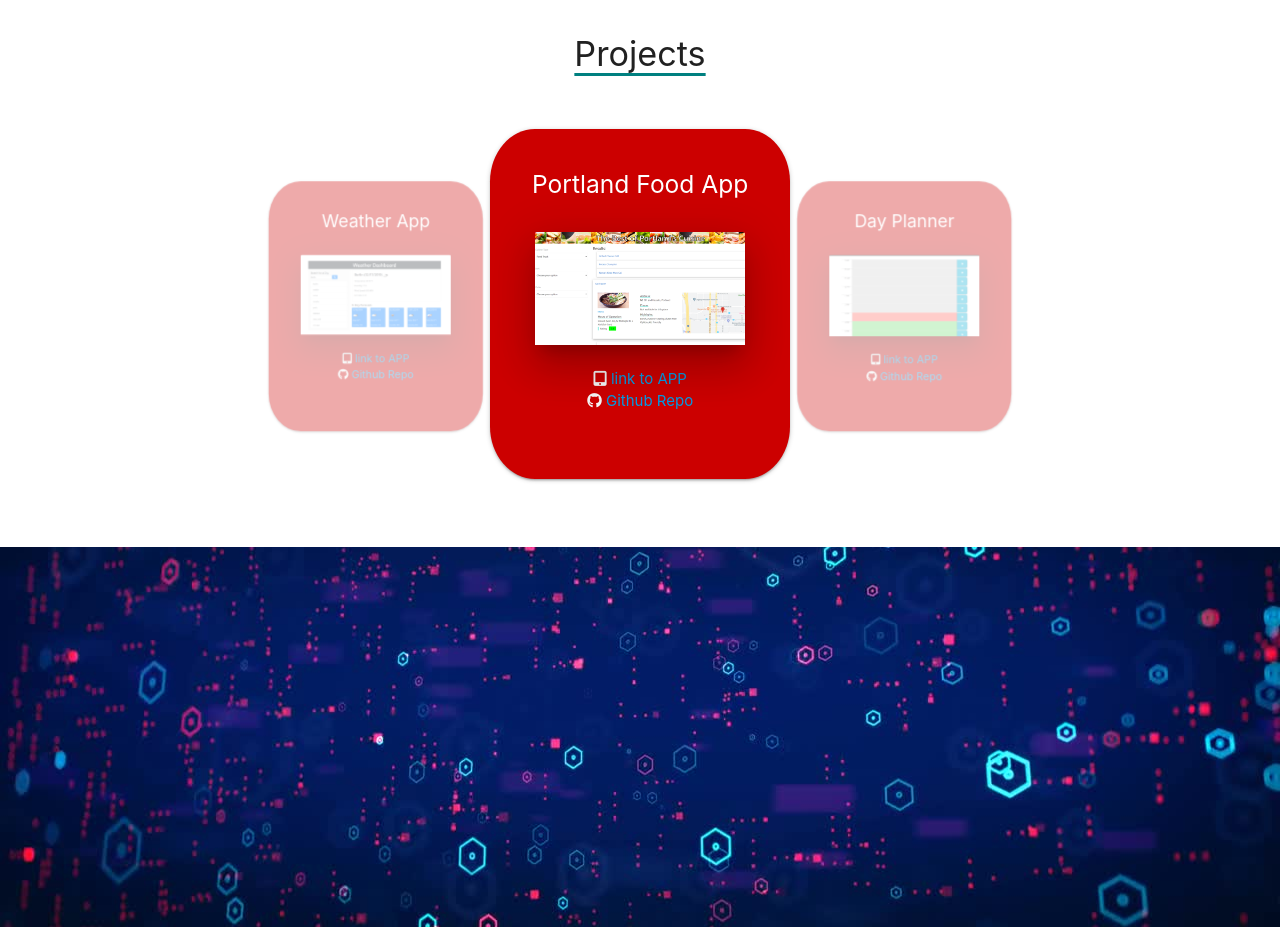
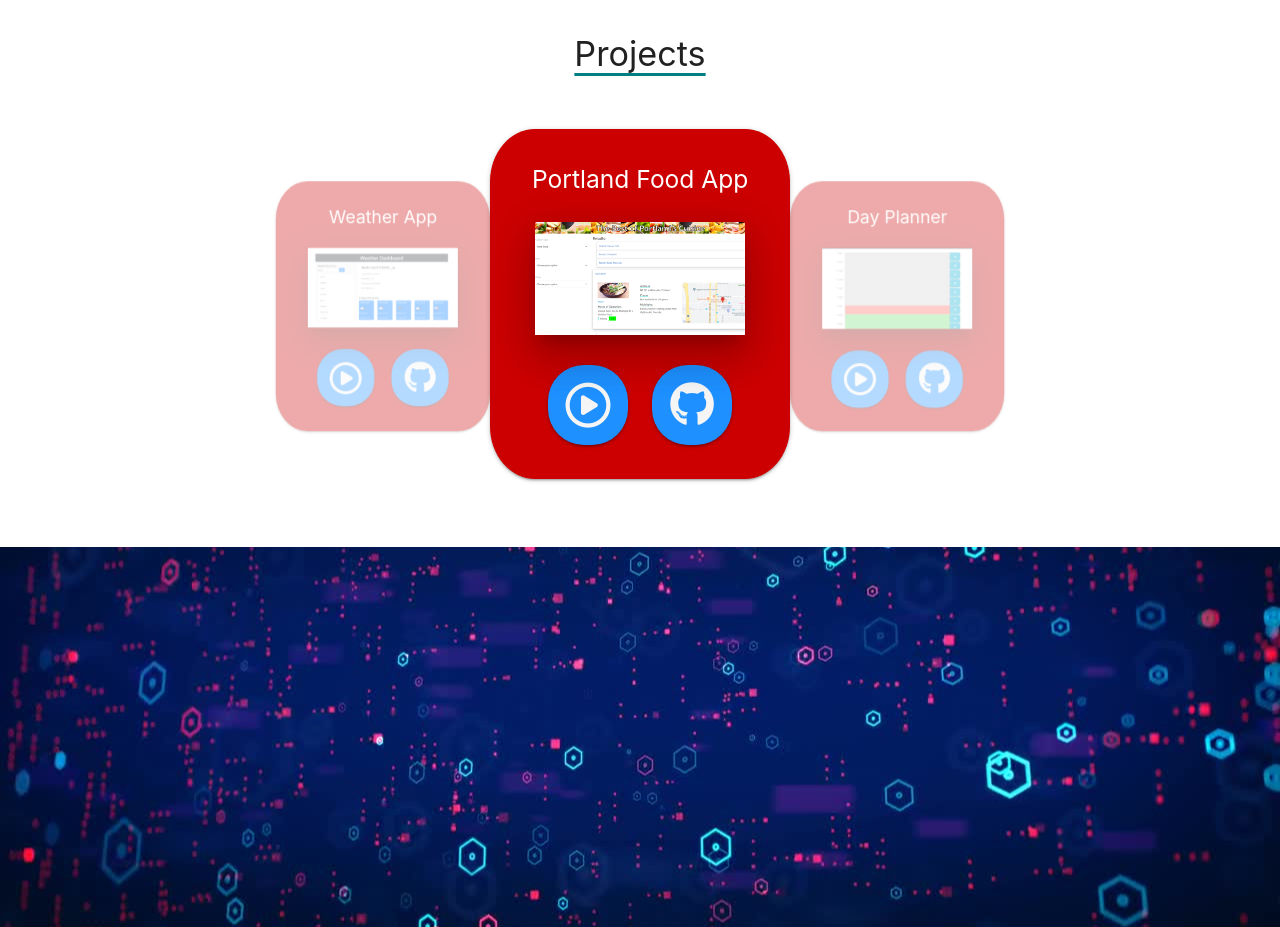
Before and after one commit to tcanbolat/Abdullah-C., a plain HTML site: page index.html in a window 1280 px wide. Shown: the part 1561-2488 px from the top of the page. Drawn offline with nearby package versions, Linux system fonts and the light colour scheme.

Commit message:
created gif buttons for project links along with other changes

```diff
--- a/css/style.css
+++ b/css/style.css
@@ -77,7 +77,7 @@ mark {
 }
 
 h5 {
-  padding: 25px;
+  padding: 20px;
   color: white;
   /* margin-bottom: 20px; */
 }
@@ -88,10 +88,35 @@ h5 {
   border-radius: 15%;
 }
 
-.fa-tablet-alt {
+.fa-play-circle {
   color: whitesmoke !important;
 }
 
 .fa-github {
   color: whitesmoke !important;
 }
+
+.fa-github, .fa-play-circle, .fa-linkedin {
+  font-size: 45px !important;
+  display: block !important;
+}
+
+  /* Style buttons */
+.carouselbtn {
+  background-color: DodgerBlue; /* Blue background */
+  border: none; /* Remove borders */
+  cursor: pointer; /* Mouse pointer on hover */
+  height: 80px;
+  width: 80px;
+  border-radius: 45%;
+  margin: 10px;
+}
+
+/* Darker background on mouse-over */
+.carouselbtn:hover {
+  background-color: RoyalBlue;
+}
+
+.card-image {
+  margin-bottom: 20px;
+}
--- a/index.html
+++ b/index.html
@@ -36,11 +36,6 @@
       <div class="container">
         <br><br>
         <h1 class="header center teal-text text-lighten-2" id="typeEffect"></h1>
-        <!-- <div class="row center">
-          <h5 class="header col s12 light">A modern responsive front-end framework based on Material Design</h5>
-        </div>
-        <div class="row center"></div> -->
-        <br><br>
 
       </div>
     </div>
@@ -58,7 +53,7 @@
           <div class="wave waveBottom"
             style="background-image: url('http://front-end-noobs.com/jecko/img/wave-bot.png')"></div>
         </div>
-      </div><img src="background1.jpg" alt="Unsplashed background img 1">
+      </div><img src="" alt="Unsplashed background img 1">
     </div>
   </div>
 
@@ -82,7 +77,8 @@
             some languages that I'm learing and will be learining are, javascript, html, css, .node, react, git, jQuery,
             MySQL, and more.
 
-            Using these skills learned through the university of Oregon coding bootcamp along with my own research; my goal is to enter the industry as a full stack
+            Using these skills learned through the university of Oregon coding bootcamp along with my own research; my
+            goal is to enter the industry as a full stack
             developer helping connect the bridge between back-end and front-end technologies.
 
           </p>
@@ -123,12 +119,8 @@
               <div class="card-image container">
                 <img class="responsive-img z-depth-5" src="foodAppImg.png">
               </div>
-            <br>
-            <i class="fas fa-tablet-alt"></i>
-            <a href="https://tcanbolat.github.io/Group-Repo/">link to APP</a>
-            <br>
-            <i class="fab fa-github"></i>
-            <a href="https://github.com/tcanbolat/Group-Repo">Github Repo</a>
+                  <button class="btn carouselbtn"><a href="https://tcanbolat.github.io/Group-Repo/"><i class="far fa-play-circle"></i></a></button>
+                  <button class="btn carouselbtn"><a href="https://github.com/tcanbolat/Group-Repo"><i class="fab fa-github"></i></a></button>
             </section>
 
             <section class="card carousel-item" href="#two!">
@@ -136,24 +128,16 @@
               <div class="card-image container">
                 <img class="responsive-img z-depth-5" src="dayPlannerApp.png">
               </div>
-            <br>
-            <i class="fas fa-tablet-alt"></i>
-            <a href="https://tcanbolat.github.io/Day-Planner/">link to APP</a>
-            <br>
-            <i class="fab fa-github"></i>
-            <a href="https://github.com/tcanbolat/Day-Planner">Github Repo</a>
+              <button class="btn carouselbtn"><a href="https://tcanbolat.github.io/Day-Planner/"><i class="far fa-play-circle"></i></a></button>
+              <button class="btn carouselbtn"><a href="https://github.com/tcanbolat/Day-Planner"><i class="fab fa-github"></i></a></button>
             </section>
             <section class="card carousel-item" href="#three!">
               <h5>Weather App</h5>
               <div class="card-image container">
                 <img class="responsive-img z-depth-5" src="weatherAppImg.png">
               </div>
-            <br>
-            <i class="fas fa-tablet-alt"></i>
-            <a href="https://tcanbolat.github.io/Weather-Dashboard/">link to APP</a>
-            <br>
-            <i class="fab fa-github"></i>
-            <a href="https://github.com/tcanbolat/Weather-Dashboard">Github Repo</a>
+              <button class="btn carouselbtn"><a href="https://tcanbolat.github.io/Weather-Dashboard/"><i class="far fa-play-circle"></i></a></button>
+              <button class="btn carouselbtn"><a href="https://github.com/tcanbolat/Weather-Dashboard"><i class="fab fa-github"></i></a></button>
             </section>
           </div>
         </div>
@@ -224,20 +208,21 @@
       <div class="row">
         <div class="col l6 s12">
           <h5 class="white-text">ATC</h5>
-          <p class="grey-text text-lighten-4">We are a team of college students working on this project like it's our
-            full time job. Any amount would help support and continue development on this project and is greatly
-            appreciated.</p>
+          <p class="grey-text text-lighten-4">Abdullah Canbolat</p>
+          <p class="grey-text text-lighten-4">Portland, OR</p>
+          <a class="white-text" href="#!">Resume</a>
 
 
         </div>
         <div class="col l3 s12">
-          <h5 class="white-text">Settings</h5>
-          <ul>
-            <li><a class="white-text" href="#!">Link 1</a></li>
-            <li><a class="white-text" href="#!">Link 2</a></li>
-            <li><a class="white-text" href="#!">Link 3</a></li>
-            <li><a class="white-text" href="#!">Link 4</a></li>
-          </ul>
+          <h5 class="white-text">follow me on:</h5>
+
+            <i class="fab fa-github"></i>
+            <li><a class="white-text" href="https://github.com/tcanbolat">Github</a></li>
+            <a href="https://www.linkedin.com/in/abdullah-canbolat-6ab794109/"><i class="fab fa-linkedin"></a></i>
+            <li><a class="white-text" href="https://www.linkedin.com/in/abdullah-canbolat-6ab794109/">Linkedin</a></li>
+            <li>
+
         </div>
         <div class="col l3 s12">
           <h5 class="white-text">Connect</h5>
@@ -275,14 +260,14 @@
     }
     typeWriter();
 
-    $(document).ready(function(){
+    $(document).ready(function () {
       $('.carousel').carousel({
-      shift: 70
+        shift: 60
       });
 
     });
 
-  $(document).ready(function(){
+    $(document).ready(function () {
       $('.materialboxed').materialbox();
     });
 
```
Lines whose indentation alone changed are shown as unchanged.
